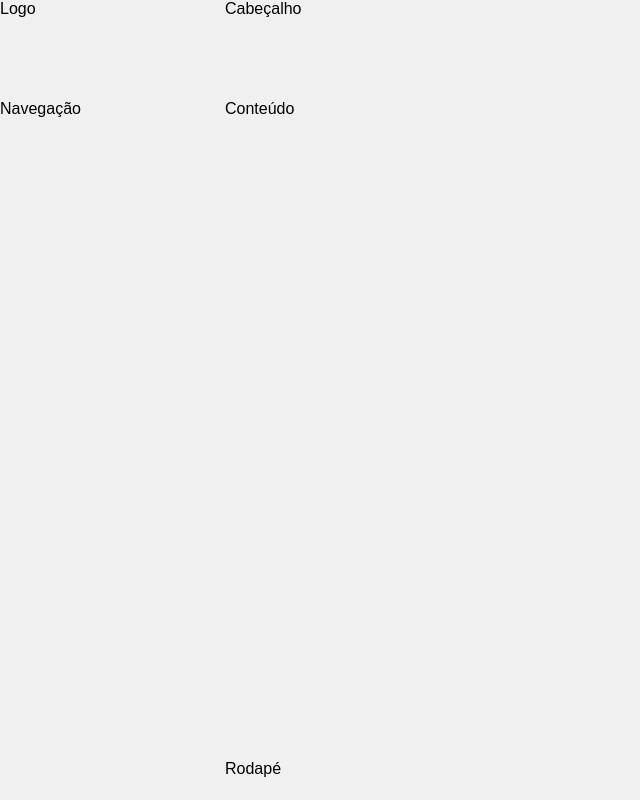
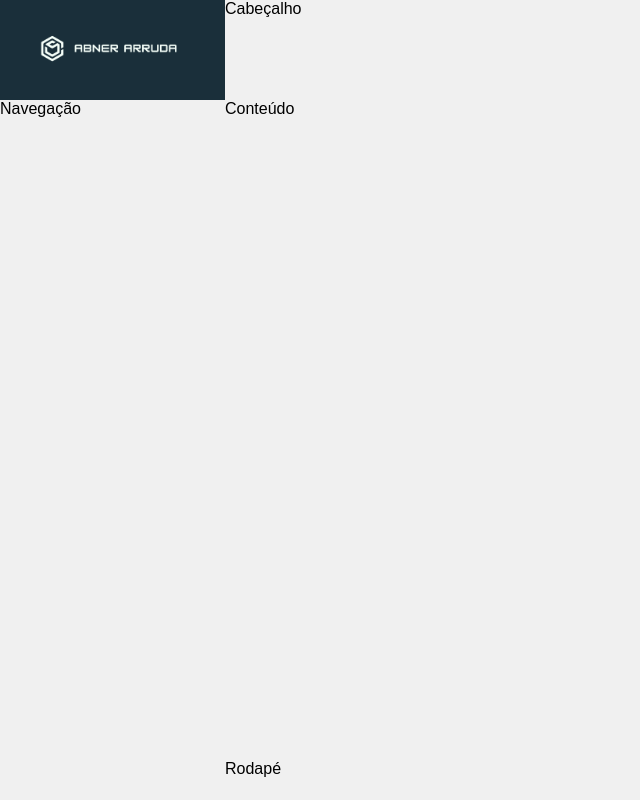
Before and after one commit to ArrudaAbner/user-register, a React (Create React App) app in the folder front-end/: page / in a window 1280 px wide. Shown: the whole page, without its empty margins (0-640 px from the left). Built offline with nearby package versions, Linux system fonts and the light colour scheme.

Commit message:
frontend
logo component

```diff
--- a/front-end/src/components/template/Logo.css
+++ b/front-end/src/components/template/Logo.css
@@ -0,0 +1,11 @@
+aside.logo {
+  background-color: var(--bg-dark);
+  display: flex;
+  justify-content: center;
+  align-items: center;
+}
+
+aside.logo img {
+  padding: 0px 15px;
+  width: 100%;
+}
--- a/front-end/src/components/template/Logo.jsx
+++ b/front-end/src/components/template/Logo.jsx
@@ -1,11 +1,14 @@
 /* eslint-disable import/no-anonymous-default-export */
-import "./Logo.css"
-import React from "react"
+import "./Logo.css";
+import React from "react";
+import logo from "../../assets/imgs/logo.png"
 
-export default props => {
-    return(
-        <aside className="logo">
-            Logo
-        </aside>
-    )
-}
+export default (props) => {
+  return (
+    <aside className="logo">
+      <a href="/" className="logo">
+        <img src={logo} alt="logo" />
+      </a>
+    </aside>
+  );
+};
```
Also changed, not shown: front-end/src/assets/imgs/logo.png (added).
